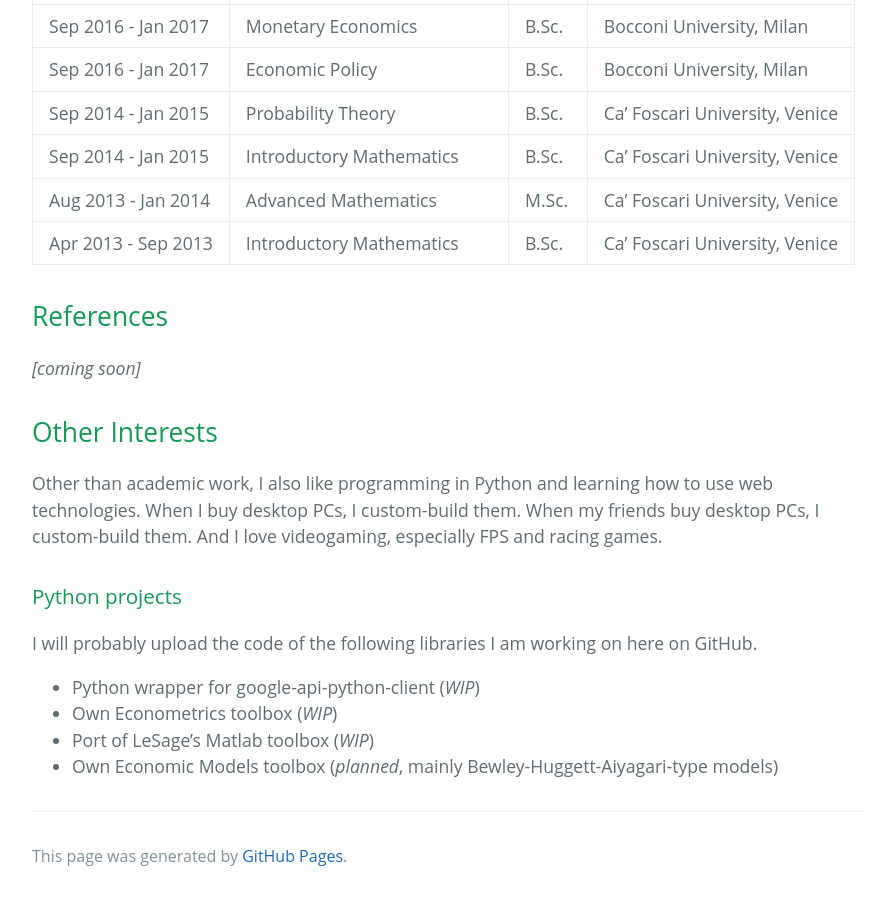
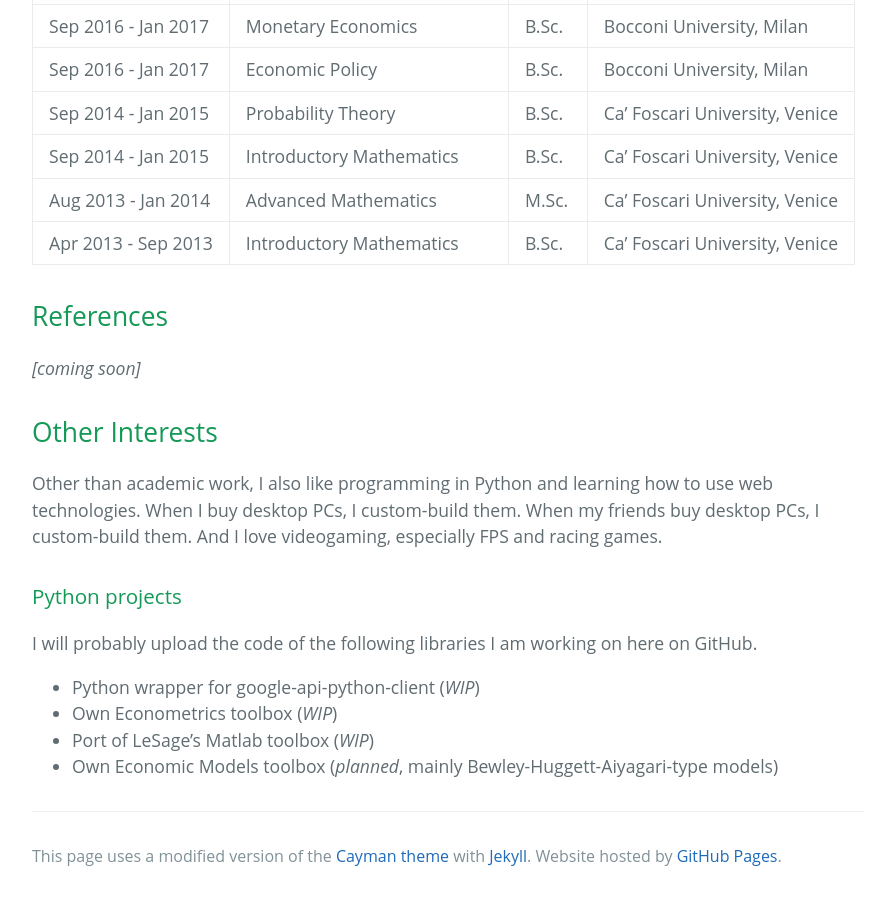
Before and after one commit to AndreaPasqualini/andreapasqualini.github.io, a Jekyll site: the page built from index.md, in a window 1280 px wide and 900 px high, scrolled down 1787 px. Shown: the whole window, without its empty margins (192-1078 px from the left). Built offline with Jekyll 4.4.1, drawn with Linux system fonts in a browser that asks for light colours.

Commit message:
Update default.html

```diff
--- a/_layouts/default.html
+++ b/_layouts/default.html
@@ -29,7 +29,10 @@
         {% if site.github.is_project_page %}
           <span class="site-footer-owner"><a href="{{ site.github.repository_url }}">{{ site.github.repository_name }}</a> is maintained by <a href="{{ site.github.owner_url }}">{{ site.github.owner_name }}</a>.</span>
         {% endif %}
-        <span class="site-footer-credits">This page was generated by <a href="https://pages.github.com">GitHub Pages</a>.</span>
+        <span class="site-footer-credits">
+          This page uses a modified version of the <a href="https://github.com/pages-themes/cayman">Cayman theme</a> with <a href="https://jekyllrb.com/">Jekyll</a>.
+          Website hosted by <a href="https://pages.github.com">GitHub Pages</a>.
+        </span>
       </footer>
     </section>
   </body>
```
